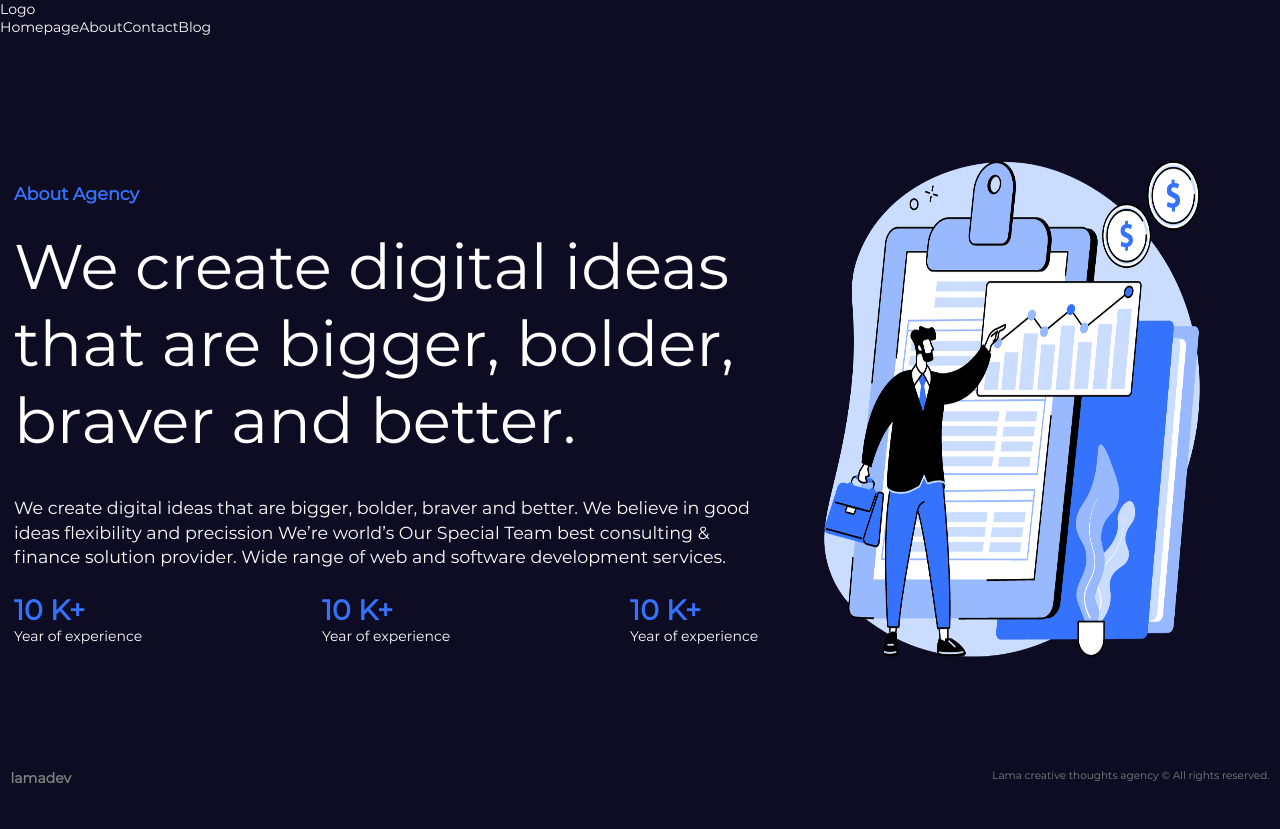
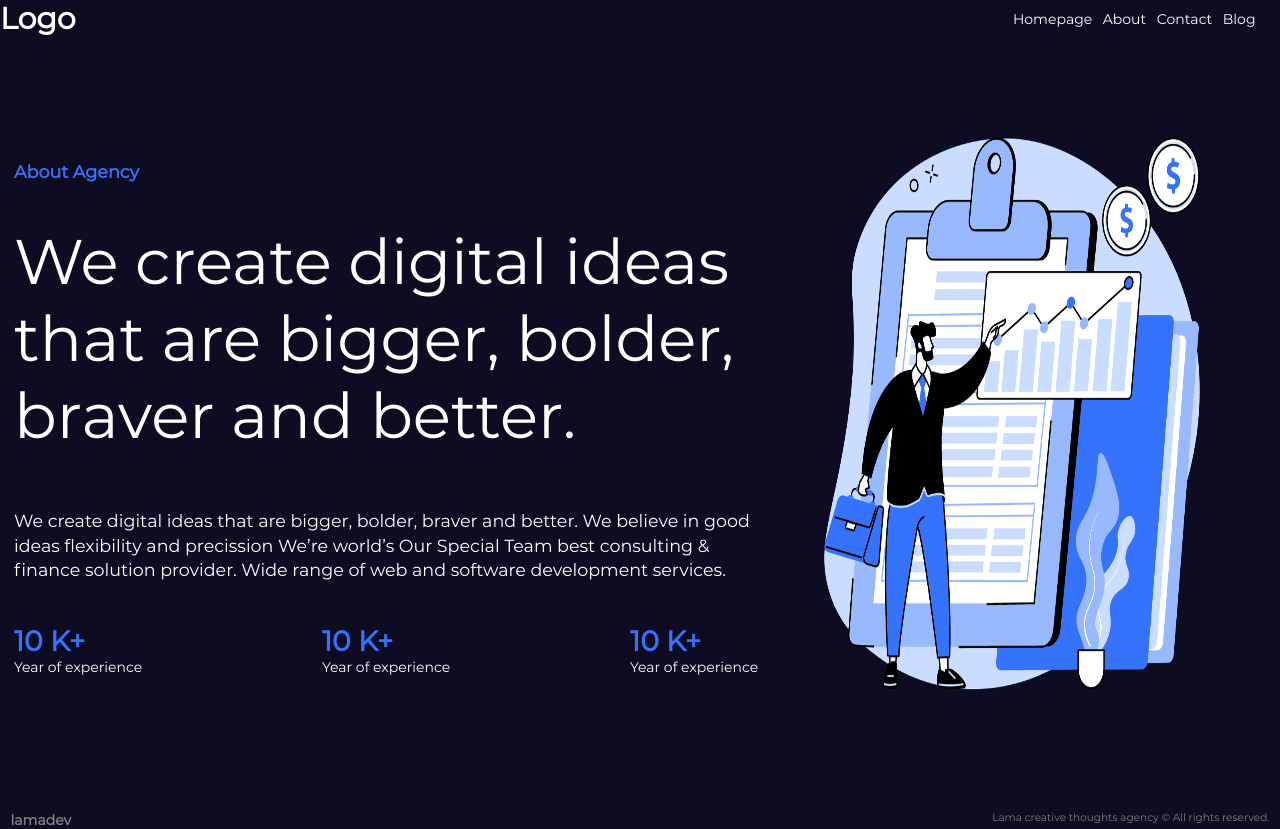
Before and after one commit to biztanjali/BlogApp, a Next.js app: page /about in a window 1280 px wide. Before the commit the page ends 800 px from the top, so only its background shows below. Built offline with nearby package versions, Linux system fonts and the light colour scheme.

Commit message:
some changes

```diff
--- a/src/app/page.tsx
+++ b/src/app/page.tsx
@@ -6,7 +6,7 @@ import brandImage from "../../public/brands.png";
 
 export default function Home() {
   return (
-    <div className={" flex flex-row flex-align-center padding-2 width-100 height-100"}>
+    <div className={"flex flex-row flex-align-center padding-2 width-100 height-100"}>
       <div className={" width-50 height-100 flex flex-column padding-l-4 flex-justify-center"}>
         <div className={"text-bold text-25 padding-b-8"}>Creative Thoughts Agency.</div>
         <p className={"padding-b-8"}>
--- a/src/components/Navbar/Navbar.tsx
+++ b/src/components/Navbar/Navbar.tsx
@@ -1,13 +1,13 @@
 import Links from "./links/Links";
+
+import styles from "./navbar.module.scss"
 
 
 export default function Navbar() {
   return (
-    <div style={{height: "5rem"}}>
-      <div>Logo</div>
-      <div>
+    <div className={`${styles.container} width-100 flex flex-align-center flex-justify-between`}>
+      <div className={`${styles.logo} width-30`}>Logo</div>
       <Links/>
-      </div>
     </div>
   )
 }
--- a/src/components/Navbar/links/Links.tsx
+++ b/src/components/Navbar/links/Links.tsx
@@ -20,9 +20,9 @@ export default function Links() {
     },
   ];
   return (
-    <div>
+    <div className="padding-r-4">
         {links.map(({path , title} :{ path: string; title: string }, index:number) => (
-          <Link key={`Link${index}`} href={path}>{title}</Link>
+          <Link key={`Link${index}`} href={path} className="padding-r-3">{title}</Link>
         ))}
     </div>
   )
--- /dev/null
+++ b/src/components/Navbar/navbar.module.scss
@@ -0,0 +1,9 @@
+.container {
+  height: 0.625;
+}
+
+.logo{
+  font-size: 30px;
+  font-weight: bold;
+
+}
--- a/src/styles/index.scss
+++ b/src/styles/index.scss
@@ -40,5 +40,5 @@ code {
 
 
 .main-container {
-  height: calc(100% - 8rem);
+  height: calc(100% - 2.625rem);
 }
```
Also changed, not shown: src/components/Navbar/links/navlink/Navlink.jsx (added, +15 -0 lines), src/components/Navbar/links/navlink/navlink.module.scss (added).
